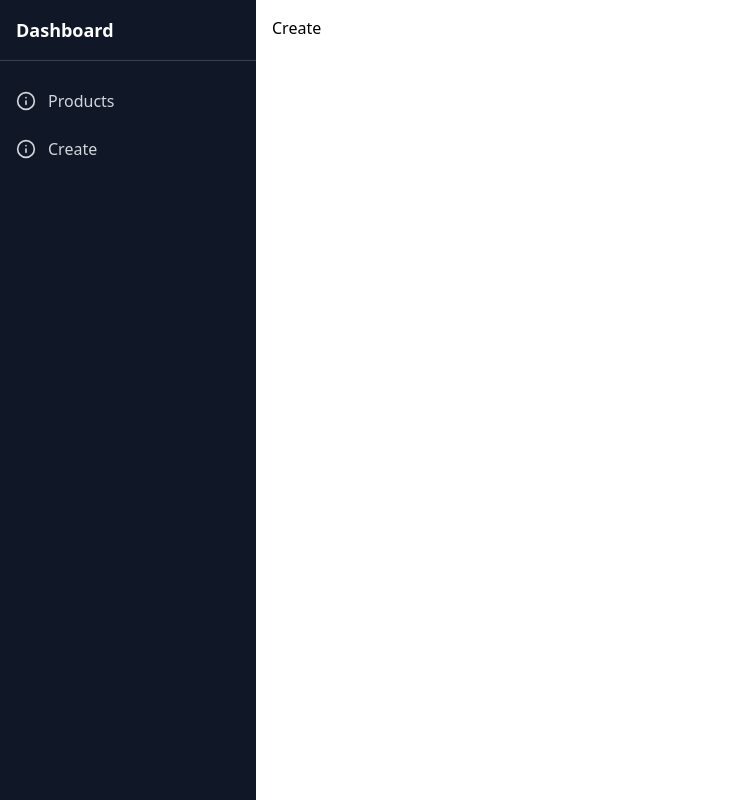
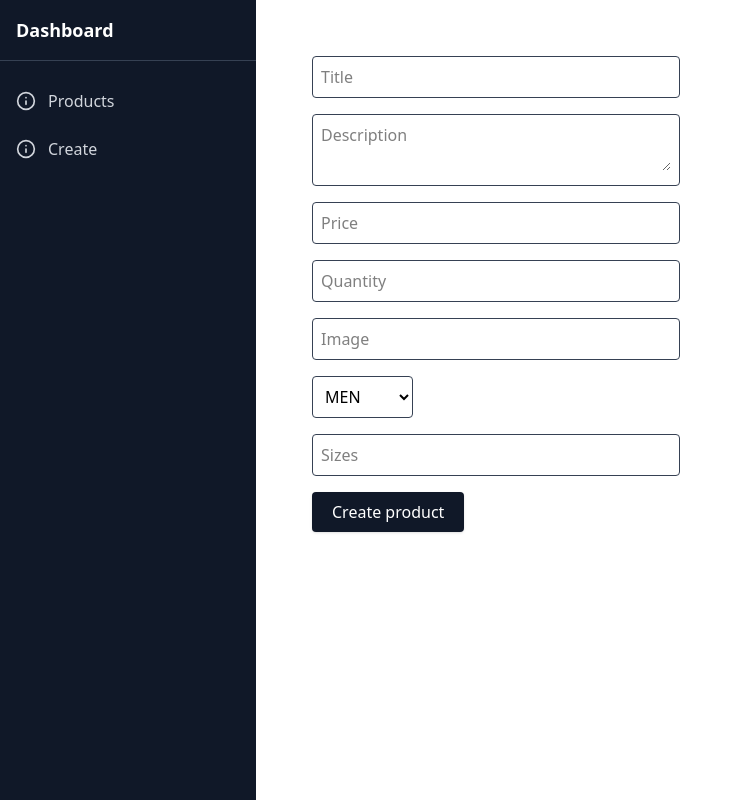
Before and after one commit to IncridableAcuman/shopper-commerce, a React (Vite) app in the folder client/: page /admin/create in a window 1280 px wide. Shown: the whole page, without its empty margins (0-743 px from the left). Built offline with nearby package versions, Linux system fonts and the light colour scheme.

Commit message:
commerce

```diff
--- a/client/src/admin/Admin.jsx
+++ b/client/src/admin/Admin.jsx
@@ -1,4 +1,3 @@
-import React from 'react'
 import Sidebar from '../components/Sidebar'
 import { Outlet } from 'react-router-dom'
 
--- a/client/src/admin/Create.jsx
+++ b/client/src/admin/Create.jsx
@@ -2,7 +2,36 @@ import React from 'react'
 
 const Create = () => {
   return (
-    <div>Create</div>
+    <>
+    <div className="w-full max-w-md  p-4 sm:p-6 md:p-8 lg:p-10 space-y-4">
+            <div className="border border-gray-700 p-2 rounded">
+                <input type="text" placeholder='Title' className='outline-none w-full' />
+            </div>
+        <div  className="border border-gray-700 p-2 rounded">
+            <textarea  className='outline-none w-full' placeholder='Description' ></textarea>
+        </div>
+        <div className="border border-gray-700 p-2 rounded">
+            <input type="number"  className='outline-none w-full' placeholder='Price'  />
+        </div>
+        <div  className="border border-gray-700 p-2 rounded">
+            <input type="number"  className='outline-none w-full' placeholder='Quantity'  />
+        </div>
+        <div className="border border-gray-700 p-2 rounded">
+            <input type="text"  className='outline-none w-full' placeholder='Image'  />
+        </div>
+        <div className="">
+            <select className='border border-gray-700 p-2 rounded'>
+                <option value="">MEN</option>
+                <option value="">WOMEN</option>
+                <option value="">KIDS</option>
+            </select>
+        </div>
+        <div className="border border-gray-700 p-2 rounded">
+            <input type="text" placeholder='Sizes' className='outline-none w-full' />
+        </div>
+        <button className='bg-gray-900 text-white px-5 py-2 rounded shadow cursor-pointer hover:bg-gray-700 transition duration-300'>Create product</button>
+    </div>
+    </>
   )
 }
 
--- a/client/src/hooks/axiosInstance.js
+++ b/client/src/hooks/axiosInstance.js
@@ -5,5 +5,13 @@ const axiosInstance=axios.create({
     baseURL:"http://localhost:8080/api"
 });
 
+axiosInstance.interceptors.request.use(
+
+);
+
+axiosInstance.interceptors.response.use(
+
+);
+
 
 export default axiosInstance;
```
